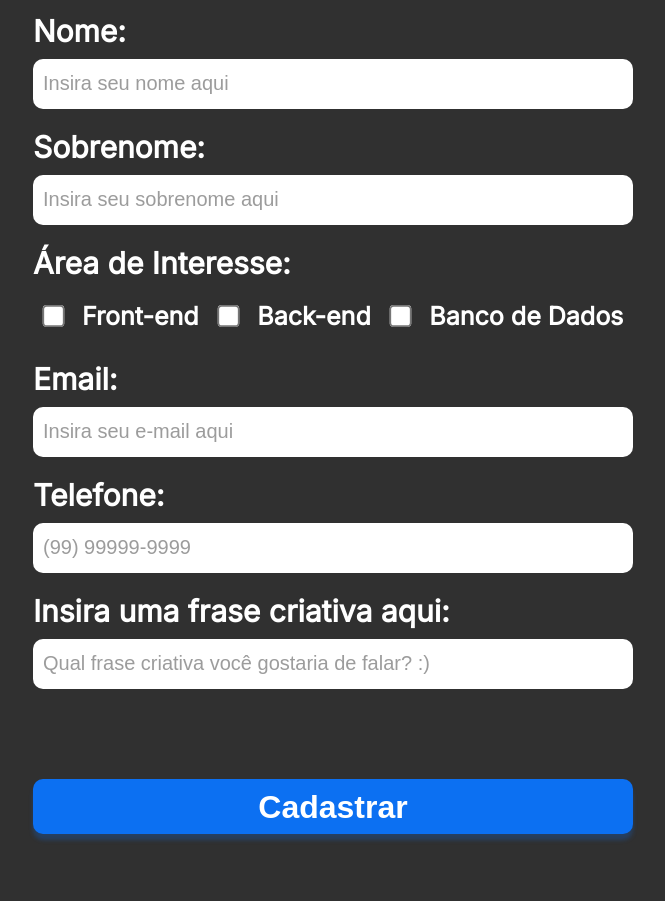
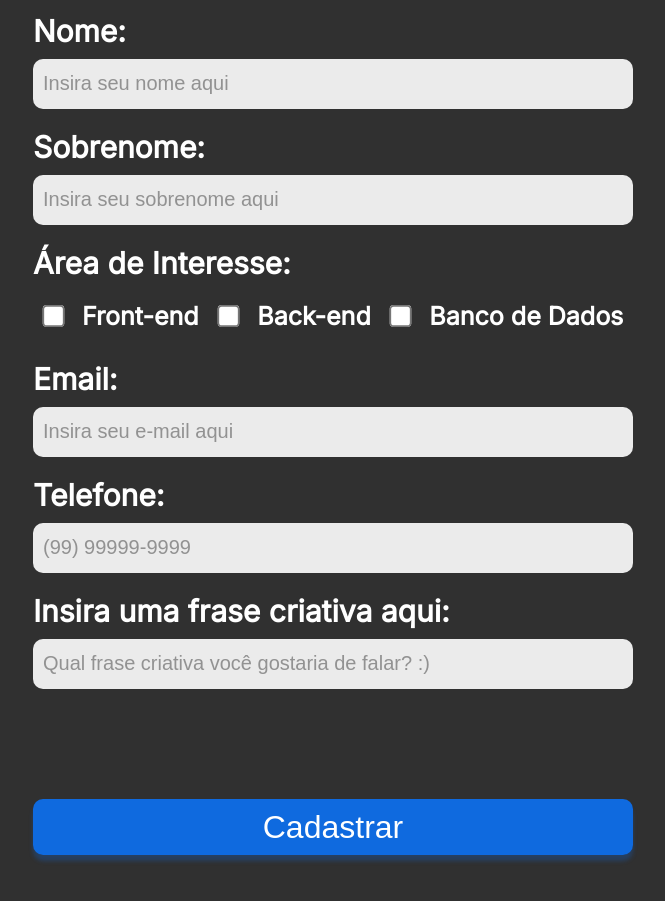
Before and after one commit to vitoralunodnc/bootcamp-dnc, a plain HTML site: page index.html in a window 1280 px wide. Shown: the part 701-1602 px from the top of the page, without its empty margins (307-972 px from the left). Drawn offline with Linux system fonts and the light colour scheme.

Commit message:
Adicionando formatação de estilo do formulario

```diff
--- a/estilo.css
+++ b/estilo.css
@@ -113,24 +113,25 @@
         form{
             color:white;
             font-family: var(--fonte-padrao);
+            font-size:30px;
             font-weight: 600;
-            font-size: 30px;
-            width:600px;
+            width: 600px;
         }
 
         .form-group{
             display: flex;
             flex-direction: column;
             margin-top:10px;
-            margin-bottom: 10px;
+            margin-bottom:10px;
         }
 
         form input{
             border-radius: 10px;
+            height:30px;
             border:0px;
-            height:30px;
+            font-size:20px;
             padding:10px;
-            font-size:20px;
+            background-color: rgba(255, 255, 255, 0.9);
         }
 
         form label{
@@ -138,16 +139,17 @@
         }
 
         form input::placeholder{
-            color:rgba(57, 57, 57, 0.5);
+            color: rgba(57, 57, 57, 0.5);
         }
 
         .checkbox-itens label{
             font-size:25px;
         }
+
         .checkbox-itens{
-            display: flex;
+            display:flex;
+            justify-content: space-around;
             align-items: center;
-            justify-content: space-around;
         }
 
         input[type="checkbox"]{
@@ -155,13 +157,12 @@
         }
 
         input[type="submit"]{
+            background-color: rgba(12, 112, 242, 0.9);
             width:100%;
-            background-color: var(--azul-dnc);
-            height:55px;
-            font-size:32px;
+            height:56px;
+            font-size: 32px;
             color:white;
-            font-weight: 600;
+            margin-top:100px;
             box-shadow: 0px 6px 4px rgba(12, 112, 242, 0.25);
             cursor:pointer;
-            margin-top:80px;
         }
```
